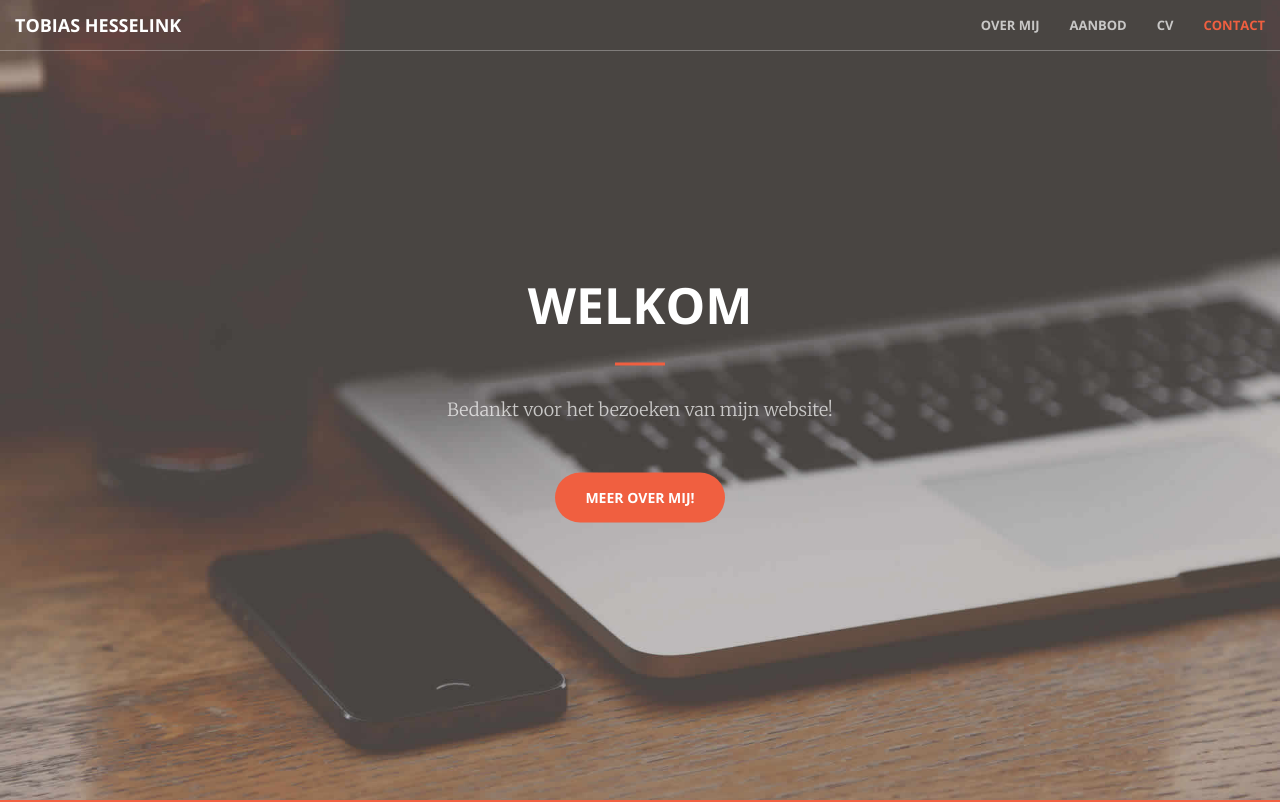
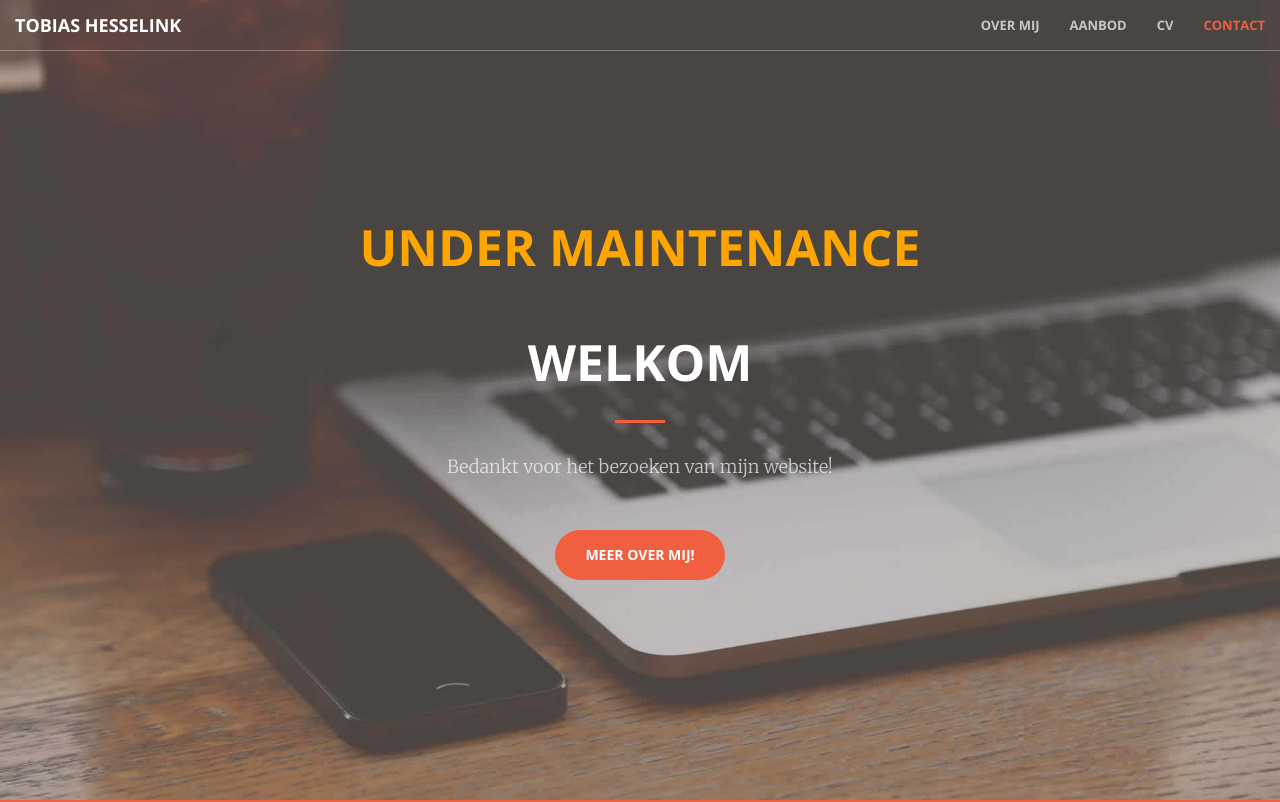
Before and after one commit to tobiashesselink/tobiashesselink.github.io, a website: page index.html in a window 1280 px wide. Shown: the top 802 px of the page. Drawn offline with nearby package versions, Linux system fonts and the light colour scheme.

Commit message:
Template

```diff
--- a/css/creative.css
+++ b/css/creative.css
@@ -37,6 +37,7 @@ p {
   line-height: 1.5;
   margin-bottom: 20px;
 }
+
 .bg-primary {
   background-color: #F05F40;
 }
--- a/index.html
+++ b/index.html
@@ -11,7 +11,7 @@
     <title>Tobias Hesselink</title>
 
     <!-- Bootstrap Core CSS -->
-    <link href="vendor/bootstrap/css/bootstrap.min.css" rel="stylesheet">
+    <link href="vendor/bootstrap/css/bootstrap.css" rel="stylesheet">
 
     <!-- Custom Fonts -->
     <link href="vendor/font-awesome/css/font-awesome.min.css" rel="stylesheet" type="text/css">
@@ -70,6 +70,10 @@
 <header>
     <div class="header-content">
         <div class="header-content-inner">
+            <h1 style="color: orange">UNDER MAINTENANCE</h1>
+            <br>
+            <br>
+            <br>
             <h1 id="homeHeading">Welkom</h1>
             <hr>
             <p>Bedankt voor het bezoeken van mijn website! </p>
```
